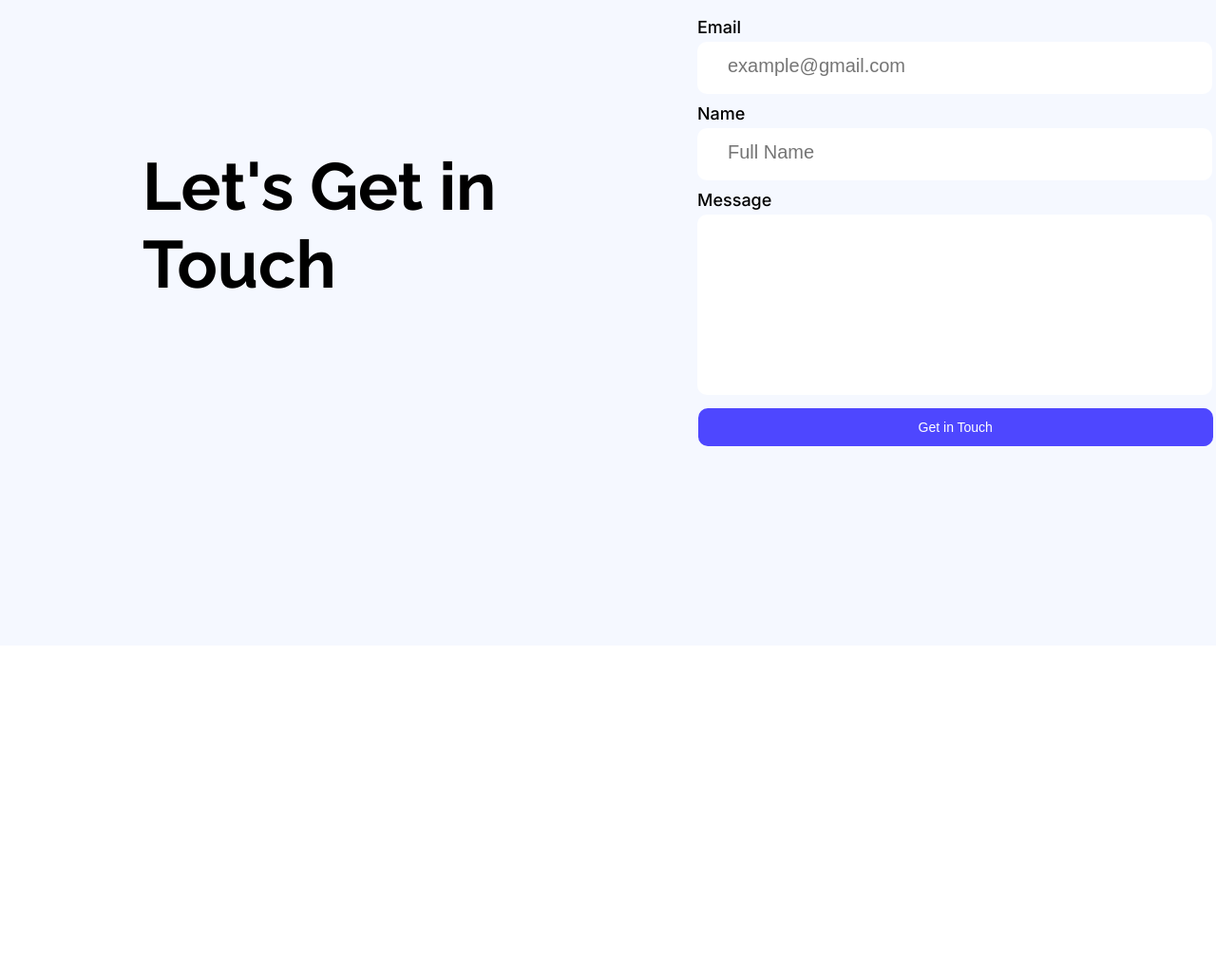
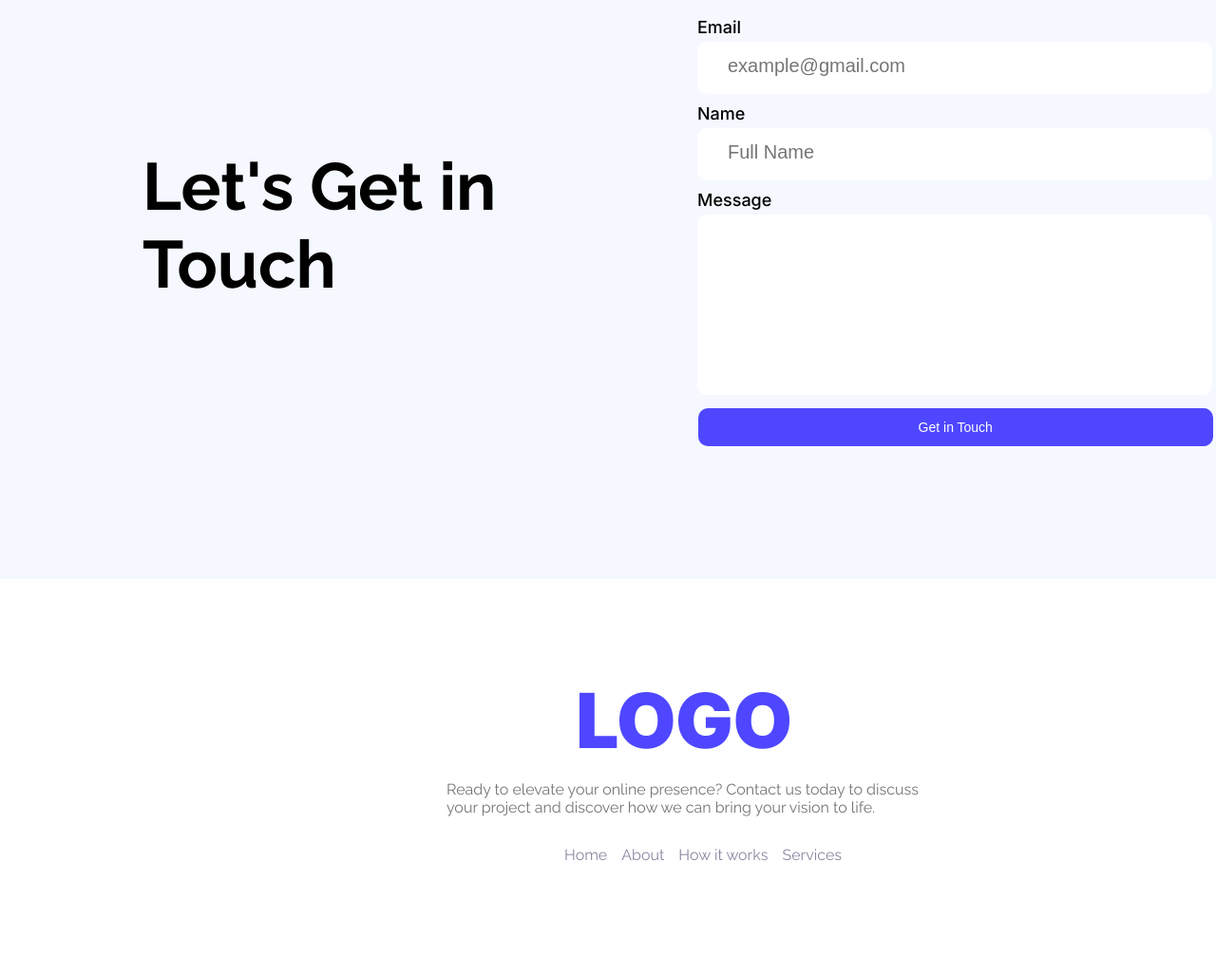
Before and after one commit to atmabdullaham/landing-launchpad, a plain HTML site: page index.html in a window 1280 px wide. Shown: the part 2842-3868 px from the top of the page at 95% size. Before the commit the page ends 3522 px from the top, so only its background shows below. Drawn offline with Linux system fonts and the light colour scheme.

Commit message:
added footer section

```diff
--- a/index.html
+++ b/index.html
@@ -156,5 +156,19 @@
             </div>
          </section>
     </main>
+    <footer>
+        <div class="footer-section">
+            <h1>Logo</h1>
+            <p>Ready to elevate your online presence? Contact us today to discuss your project and discover how we can bring your
+            vision to life.</p>
+            <div id="footer-nav">
+                <ul><li><a href="">Home</a></li>
+                <li><a href="">About</a></li>
+                <li><a href="">How it works</a></li>
+                <li><a href="">Services</a></li></ul>
+
+            </div>
+        </div>
+    </footer>
 </body>
 </html>
--- a/styles/style.css
+++ b/styles/style.css
@@ -79,7 +79,7 @@ button{
 main{
 
     margin: auto;
-    padding: 110px 0;
+    padding: 110px 0 40px;
     background-color: #F5F8FF;
 }
 
@@ -273,3 +273,37 @@ form input::placeholder{
     width: 95%;
     margin: 0 15px;
 }
+
+/* footer */
+.footer-section{
+    background-color: #FFFFFF;
+    display: flex;
+    flex-direction: column;
+    justify-content: center;
+    align-items: center;
+    padding: 100px 0;
+    gap: 15px;
+}
+.footer-section h1{
+    color: #4E47FF;
+    font-weight: 900;
+    font-size: 80px;
+    text-transform: uppercase;
+    margin: 0;
+    font-family: inter;
+}
+.footer-section p{
+    width: 500px;
+}
+#footer-nav ul{
+    display: flex;
+    gap: 15px;
+    color: #8987A1;
+}
+#footer-nav li{
+    list-style: none;;
+}
+#footer-nav a{
+    text-decoration: none;
+    color: #8987A1;
+}
```
